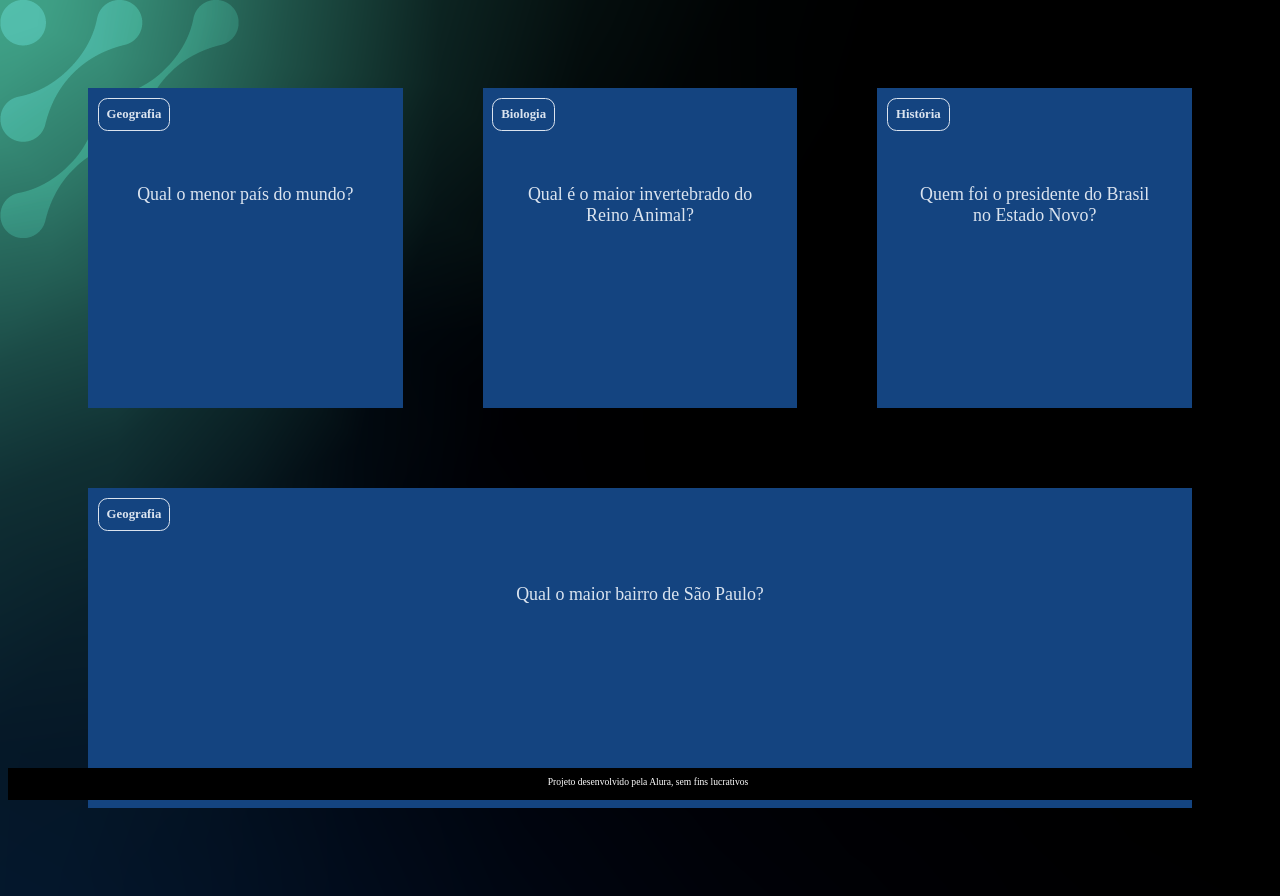
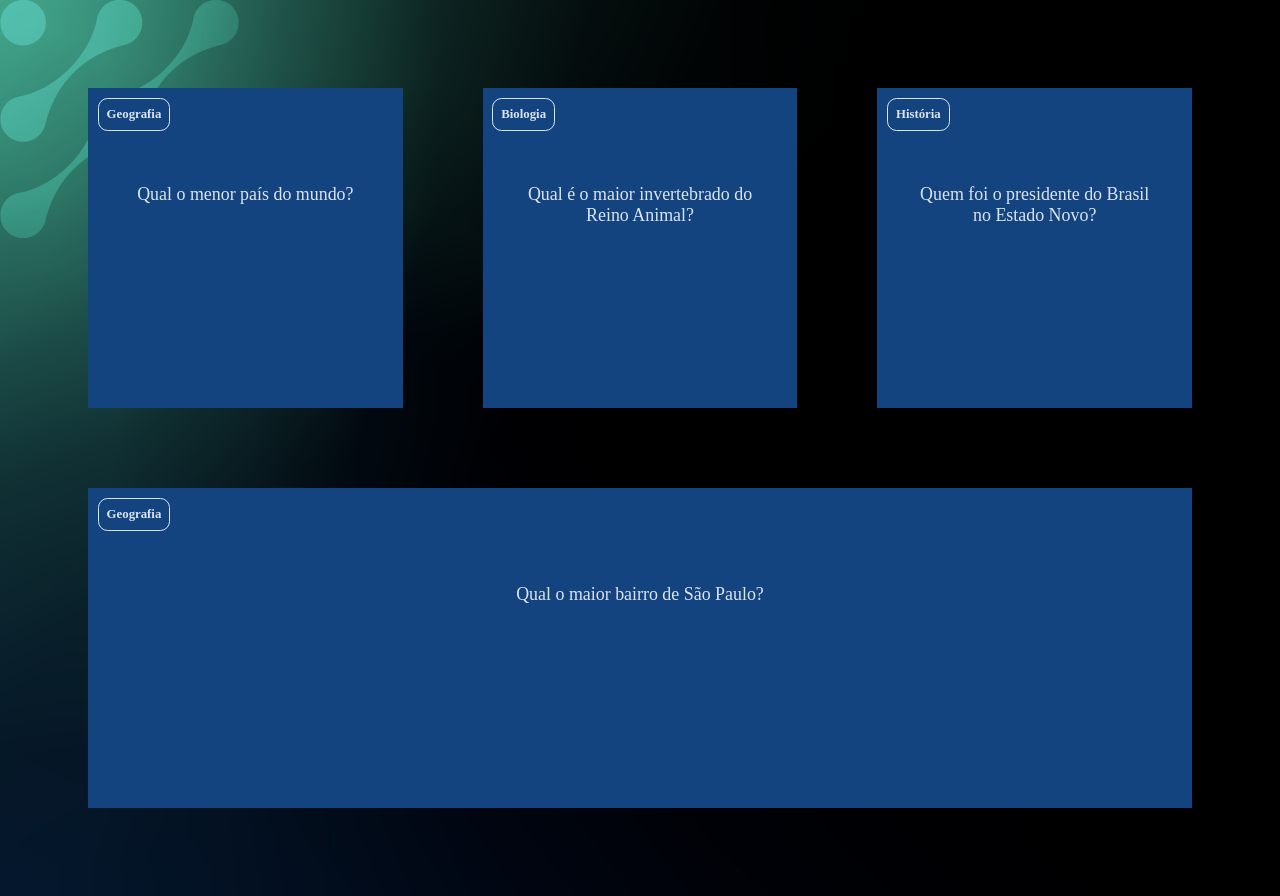
Before and after one commit to allwesley/ferramentainterativa, a plain HTML site: page index.html in a window 1280 px wide. Drawn offline with Linux system fonts and the light colour scheme.

Commit message:
Update index.html

```diff
--- a/index.html
+++ b/index.html
@@ -23,9 +23,6 @@
             </article> -->
         </section>
     </main>
-    <footer>
-        <p>Projeto desenvolvido pela Alura, sem fins lucrativos</p>
-    </footer>
     <script src="app.js"></script>
     <script src="perguntas.js"></script>
 </body>
```
